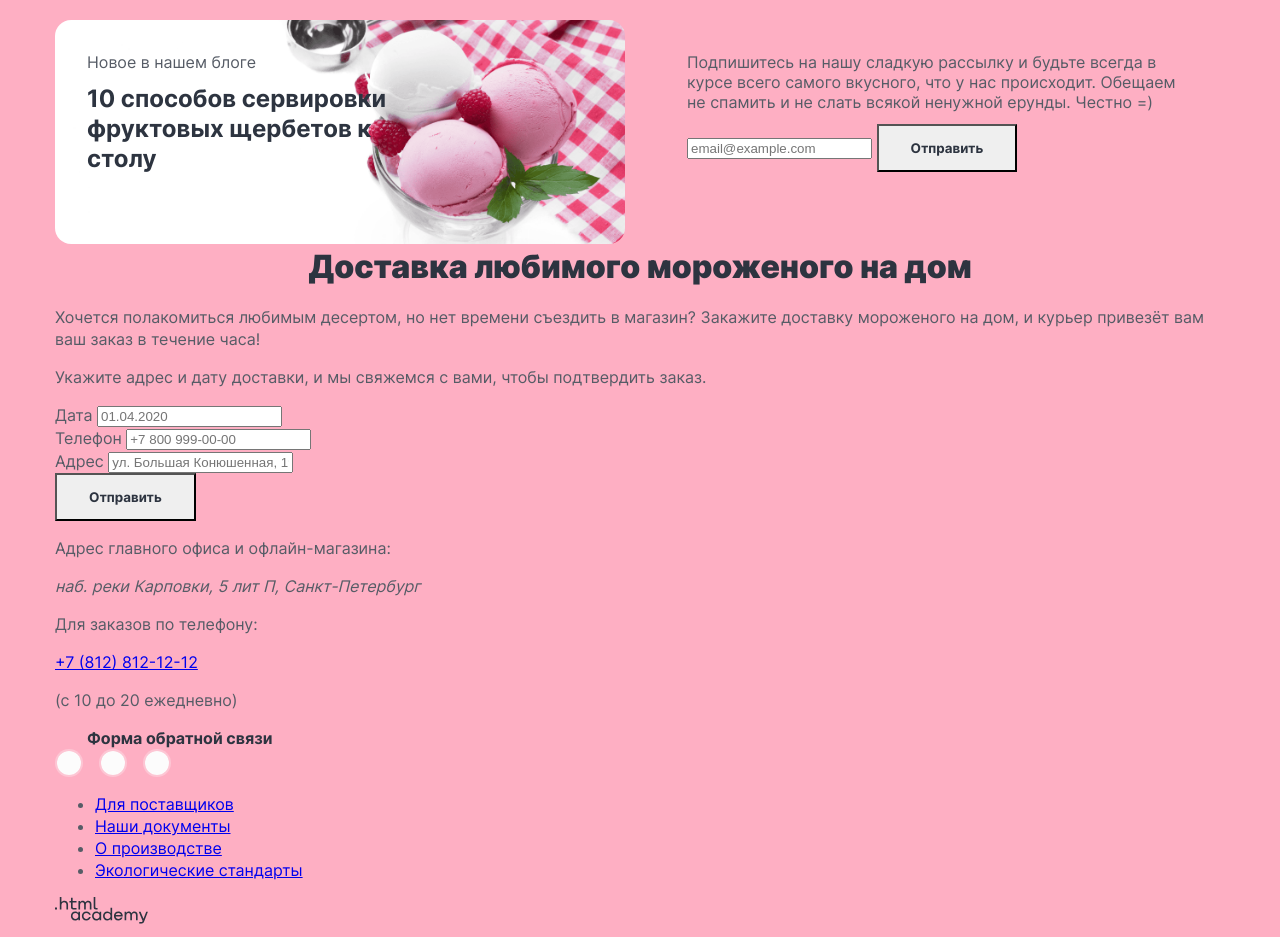
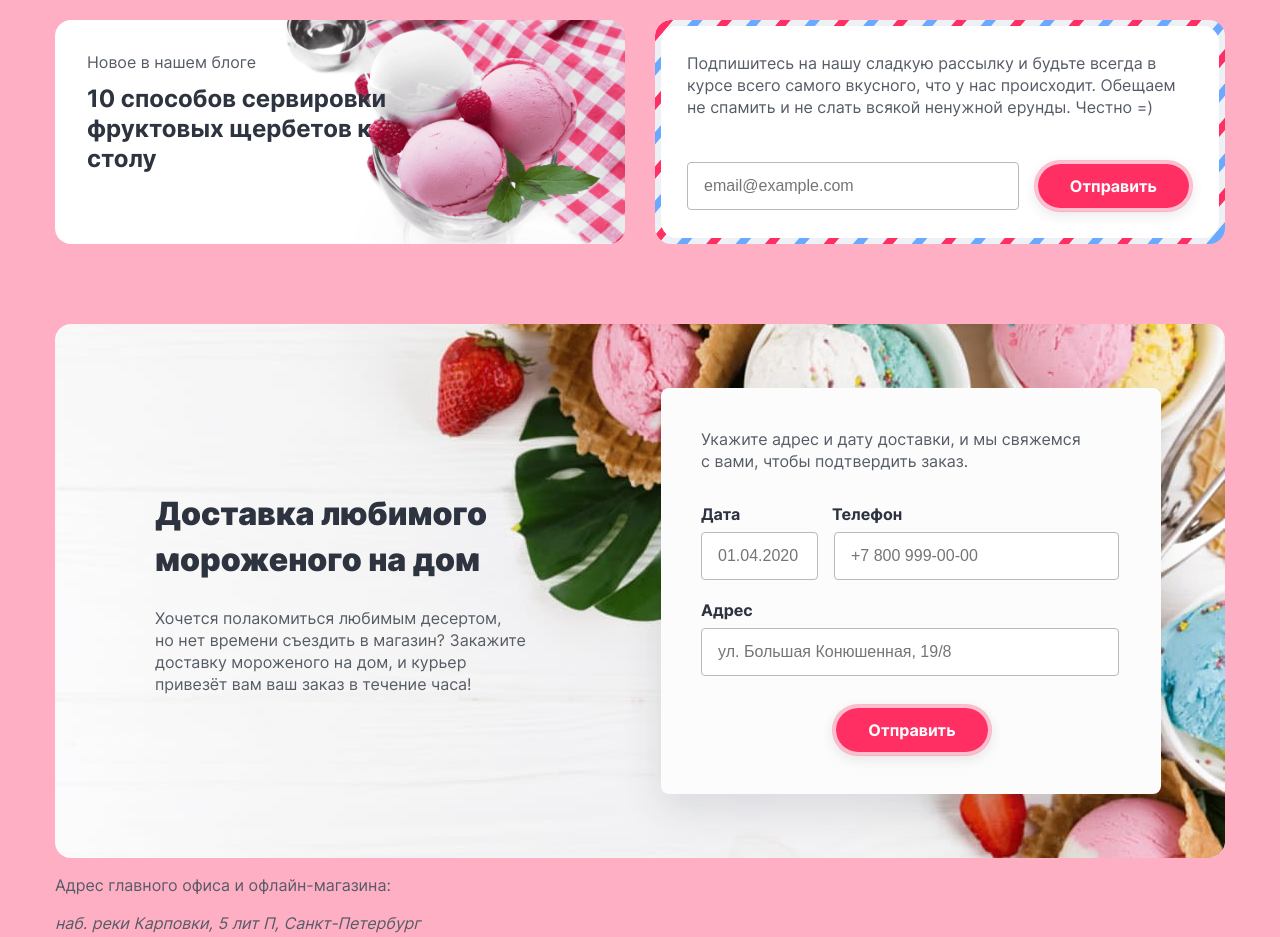
Before and after one commit to htmlacademy-htmlcss/1132429-gllacy-34, a plain HTML site: page index.html in a window 1280 px wide. Shown: the part 2320-3257 px from the top of the page. Drawn offline with Linux system fonts and the light colour scheme.

Commit message:
Добавляет стилизацию и разметку блоков
1. Для блока "подписаться на рассылку"
2. Для блока "Доставка"

```diff
--- a/index.html
+++ b/index.html
@@ -209,35 +209,39 @@
           <p class="news-container__description">Новое в нашем блоге</p>
           <a class="news-container__link" href="#">10 способов сервировки фруктовых щербетов к столу</a>
         </aside>
-        <aside class="news-container">
+        <aside class="news-container news-container__mail">
           <h3 class="visually-hidden">Подпишись на рассылку.</h3>
-          <p class="news-container__description">Подпишитесь на нашу сладкую рассылку и будьте всегда в курсе всего самого вкусного, что у нас происходит. Обещаем не спамить и не слать всякой ненужной ерунды. Честно =)</p>
-          <form class="news-container__form form" action="https://echo.htmlacademy.ru" method="post">
-            <label class="visually-hidden" for="email">Введите ваш e-mail.</label>
-            <input class="news-container__input input" type="email" name="email" id="email" placeholder="email@example.com">
-            <button class="button button--secondary" type="submit">Отправить</button>
+          <div class="new-container__mail-wrapper">
+            <p class="news-container__description news-container__description-mail">Подпишитесь на нашу сладкую рассылку и будьте всегда в курсе всего самого вкусного, что у нас происходит. Обещаем не спамить и не слать всякой ненужной ерунды. Честно =)</p>
+            <form class="news-container__form form" action="https://echo.htmlacademy.ru" method="post">
+              <label class="visually-hidden" for="email">Введите ваш e-mail.</label>
+              <input class="news-container__input input" type="email" name="email" id="email" placeholder="email@example.com">
+              <button class="button button--secondary" type="submit">Отправить</button>
           </form>
+          </div>
         </aside>
       </section>
       <section class="delivery container">
-        <h2 class="main-title delivery__title">Доставка любимого мороженого на дом</h2>
-        <p class="delivery__description">Хочется полакомиться любимым десертом, но нет времени съездить в магазин? Закажите доставку мороженого на дом, и курьер привезёт вам ваш заказ в течение часа!</p>
-        <div class="dilivery-container">
+        <div class="delivery-container__description">
+          <h2 class="main-title delivery__title">Доставка любимого мороженого на дом</h2>
+          <p class="delivery__description">Хочется полакомиться любимым десертом,&nbsp; но нет времени съездить в магазин? Закажите доставку мороженого на дом, и курьер привезёт вам ваш заказ в течение часа!</p>
+        </div>
+        <div class="dilivery-container__form">
           <p class="dilivery-container__description delivery__description">Укажите адрес и дату доставки, и мы свяжемся с вами, чтобы подтвердить заказ.</p>
           <form class="delivery__form form" action="https://echo.htmlacademy.ru" method="post">
-            <div class="form__container">
+            <span class="form__container">
               <label class="form__label" for="date">Дата</label>
-              <input class="delivery__input input" type="text" name="date" id="date" placeholder="01.04.2020">
-            </div>
-            <div class="form__container">
+              <input class="delivery__input delivery__input--date input" type="text" name="date" id="date" placeholder="01.04.2020">
+            </span>
+            <span class="form__container">
               <label class="form__label" for="phone">Телефон</label>
-              <input class="delivery__input input" type="text" name="phone" id="phone" placeholder="+7 800 999-00-00">
-            </div>
-            <div class="form__container">
+              <input class="delivery__input delivery__input--phone input" type="text" name="phone" id="phone" placeholder="+7 800 999-00-00">
+            </span>
+            <span class="form__container form__container--address">
               <label class="form__label" for="address">Адрес</label>
-              <input class="delivery__input input" type="text" name="address" id="address" placeholder="ул. Большая Конюшенная, 19/8">
-            </div>
-            <button class="button button--secondary" type="submit">Отправить</button>
+              <input class="delivery__input delivery__input--address input" type="text" name="address" id="address" placeholder="ул. Большая Конюшенная, 19/8">
+            </span>
+            <button class="button button-delivery button--secondary" type="submit">Отправить</button>
           </form>
         </div>
       </section>
@@ -249,7 +253,7 @@
           <p class="contact__description">Для заказов по телефону:</p>
           <a class="contact__main-info" href="tel:+78128121212">+7 (812) 812-12-12</a>
           <p class="contact__additional-info">(с 10 до 20 ежедневно)</p>
-          <a class="button button--secaondary" href="#">Форма обратной связи</a>
+          <a class="button button--secondary" href="#">Форма обратной связи</a>
         </div>
       </section>
     </main>
--- a/styles/styles.css
+++ b/styles/styles.css
@@ -28,6 +28,7 @@
   --main-background-color: #FEAFC3;
   --promo-background-color: #FF7799;
   --button-color: #FCFCFC;
+  --button-secondary-color: #FF2F64;
 }
 
 body {
@@ -270,13 +271,14 @@ img {
   text-decoration: none;
   padding: 12px 32px;
   background-clip: padding-box;
+  border-radius: 26px;
+  box-shadow: 0 4px 12px rgba(45, 52, 64, 0.1);
+  box-sizing: border-box;
 }
 
 .button--main {
   background-color: var(--button-color);
-  border-radius: 26px;
   border: 4px solid rgba(252, 252, 252, 0.4);
-  box-shadow: 0 4px 12px rgba(45, 52, 64, 0.1);
 }
 
 .slider-pagination {
@@ -536,6 +538,7 @@ img {
   display: grid;
   grid-template-columns: repeat(2, 570px);
   gap: 30px;
+  margin-bottom: 80px;
 }
 
 .news-container {
@@ -566,3 +569,126 @@ img {
   font-weight: 700;
   text-decoration: none;
 }
+
+.news-container__mail {
+  background: #ffffff url("../images/backgrounds/background-mail.png") no-repeat 0 50% / cover;
+  padding: 6px;
+}
+
+.new-container__mail-wrapper {
+  display: flex;
+  flex-wrap: wrap;
+  width: 558px;
+  background-color: #ffffff;
+  border-radius: 16px;
+  padding: 26px;
+}
+
+.news-container__description-mail {
+  line-height: 22px;
+  margin-bottom: 42px;
+}
+
+.news-container__form {
+  display: flex;
+  justify-content: space-between;
+  align-items: center;
+  width: 506px;
+}
+
+.input {
+  font-size: 16px;
+  line-height: 20px;
+  color: #B9B9B9;
+  background-color: #ffffff;
+  border: 1px solid #B9B9B9;
+  border-radius: 4px;
+  padding: 14px 50px 14px 16px;
+  max-height: 48px;
+}
+
+.news-container__input {
+  width: 332px;
+}
+
+.button--secondary {
+  font-size: 16px;
+  color: var(--button-color);
+  background-color: var(--button-secondary-color);
+  border: 4px solid rgba(255, 47, 100, 0.3);
+}
+
+.delivery {
+  display: flex;
+  justify-content: space-between;
+  border-radius: 16px;
+  background: #ffffff url("../images/backgrounds/background-delivery.jpg") no-repeat center/ cover;
+  padding: 64px;
+  padding-left: 100px;
+}
+
+.delivery-container__description {
+  display: flex;
+  flex-direction: column;
+  width: 371px;
+}
+
+.delivery__title {
+  text-align: start;
+  margin-bottom: 24px;
+  margin-top: 103px;
+}
+
+.delivery__description {
+  margin: 0;
+  padding: 0;
+}
+
+.dilivery-container__form {
+  width: 500px;
+  background-color: var(--button-color);
+  border-radius: 8px;
+  box-shadow: 0 15px 40px rgba(45, 52, 64, 0.12);
+  padding: 40px 40px 38px;
+}
+
+.dilivery-container__description {
+  margin: 0 40px 32px 0;
+}
+
+.delivery__form {
+  display: grid;
+  grid-template-columns: 117px 287px;
+  gap: 20px 14px;
+}
+
+.form__container {
+  display: flex;
+  flex-direction: column;
+}
+
+.form__container--address {
+  grid-column: 1 / -1;
+}
+
+.form__label {
+  line-height: 20px;
+  font-weight: 700;
+  color: var(--additional-text-color);
+  margin-bottom: 8px;
+}
+
+.delivery__input--date,
+.delivery__input--address {
+  padding-right: 16px;
+}
+
+.delivery__input--phone {
+  margin-left: 2px;
+}
+
+.button-delivery {
+  grid-column: 2 / -1;
+  max-width: 160px;
+  margin-top: 8px;
+}
```
Also changed, not shown: images/backgrounds/background-delivery.jpg (added), images/backgrounds/background-mail.png (added).
